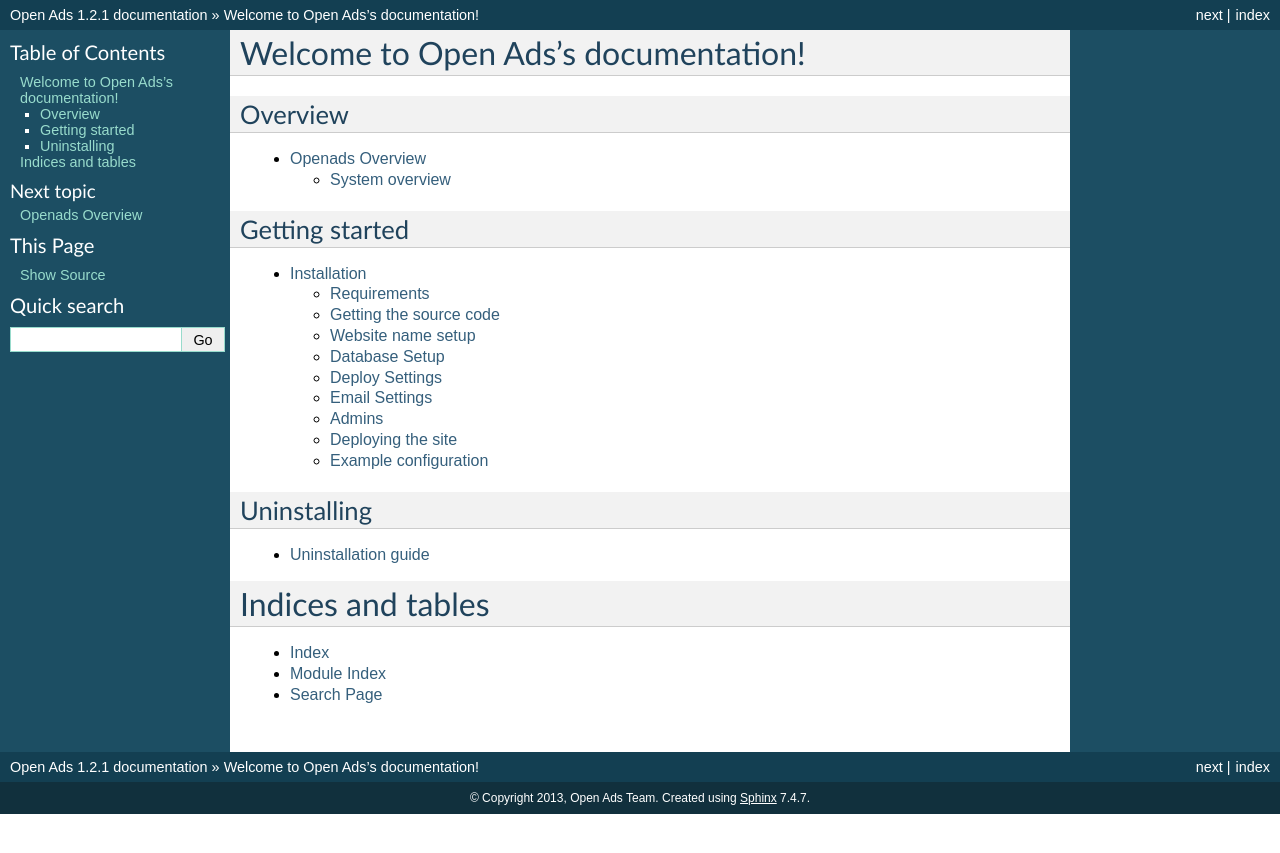
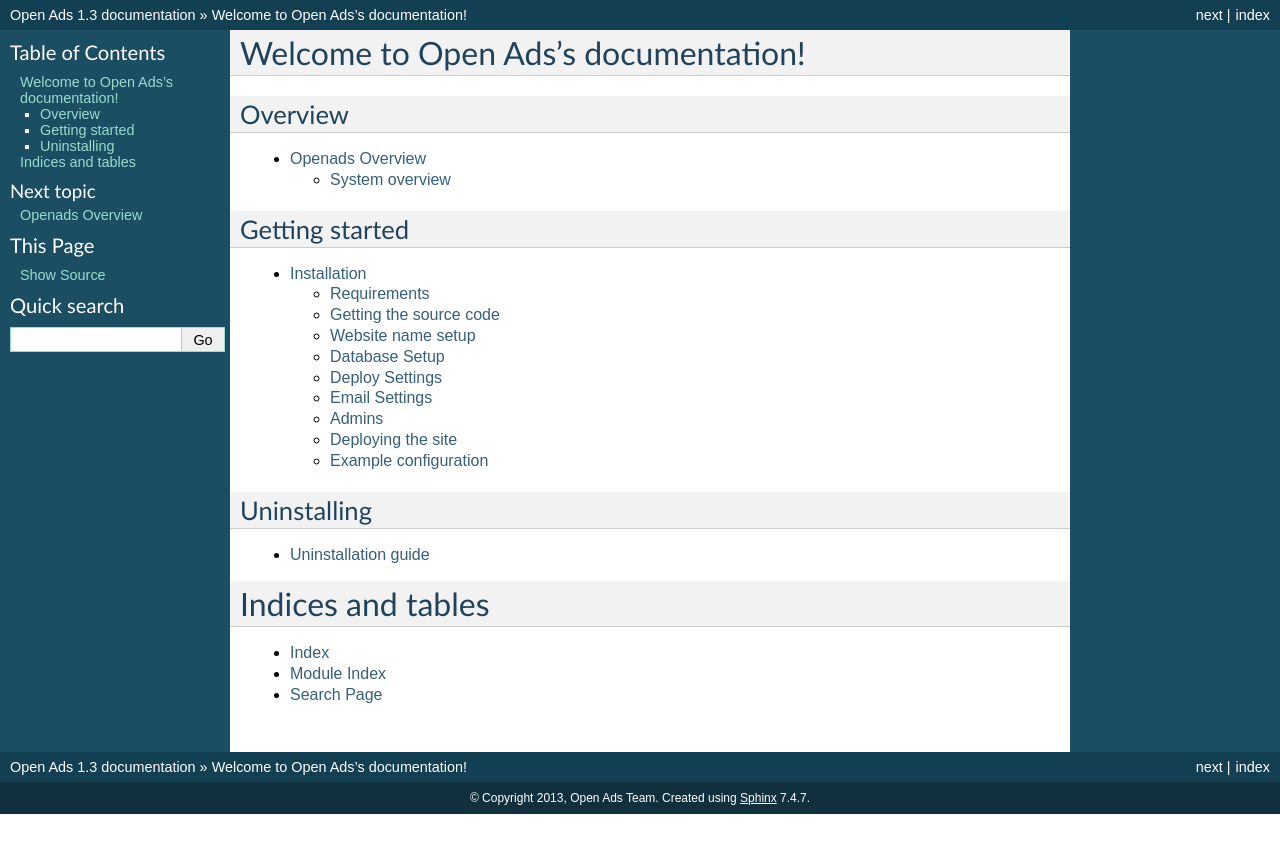
Before and after one commit to wdq/OpenAds, a Sphinx documentation site: the page built from docs/index.rst, in a window 1280 px wide. Shown: the top 853 px of the page. Built offline with Sphinx 7.4.7, drawn with Linux system fonts in a browser that asks for light colours.

Commit message:
Bump to v1.3

```diff
--- a/docs/conf.py
+++ b/docs/conf.py
@@ -48,9 +48,9 @@
 # built documents.
 #
 # The short X.Y version.
-version = '1.2.1'
+version = '1.3'
 # The full version, including alpha/beta/rc tags.
-release = '1.2.1'
+release = '1.3'
 
 # The language for content autogenerated by Sphinx. Refer to documentation
 # for a list of supported languages.
```
